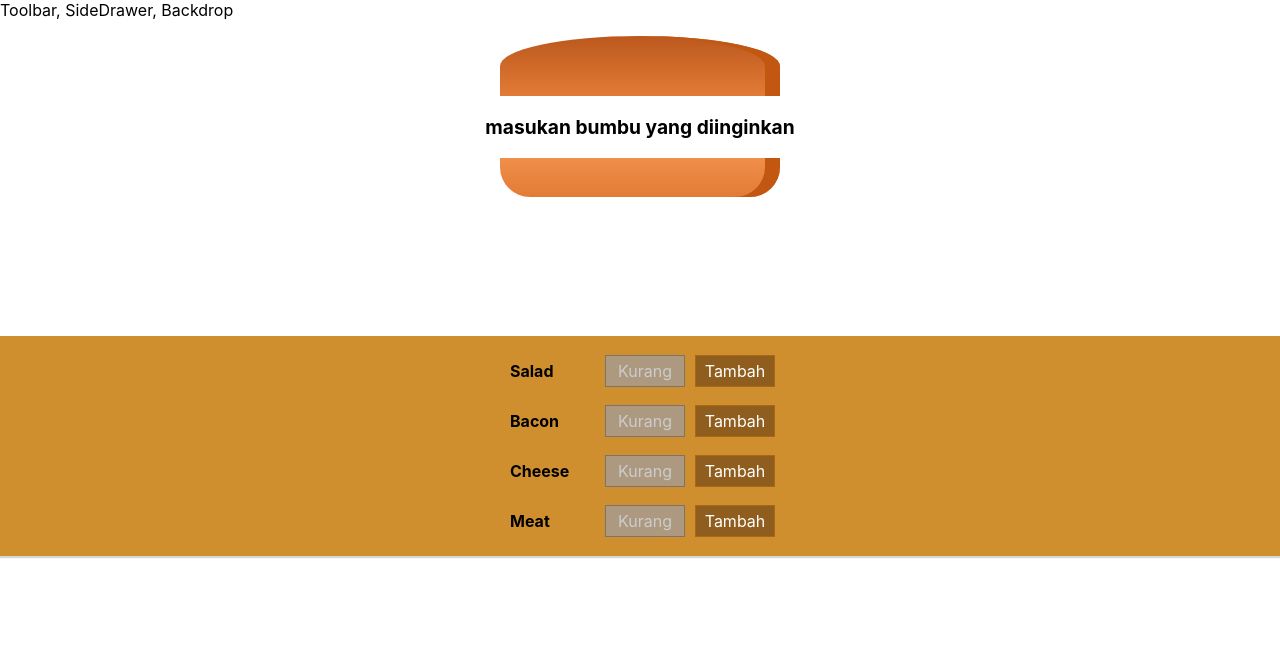
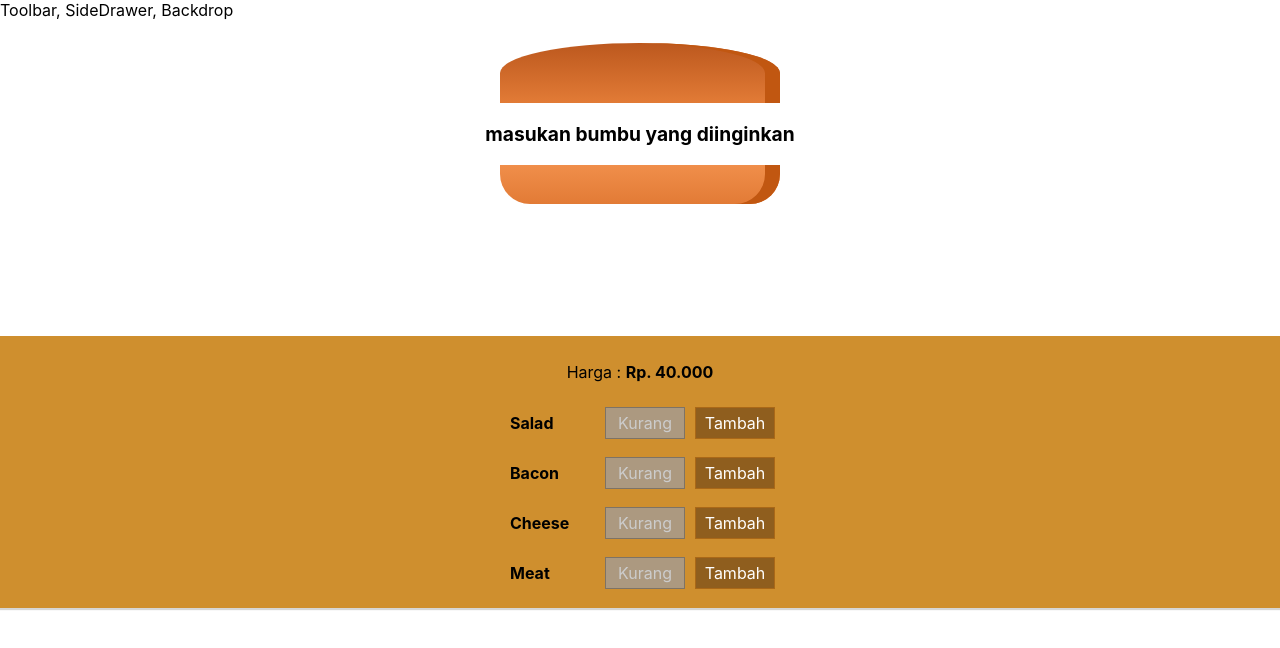
Before and after one commit to laodesafar/burger, a React (Create React App) app: page / in a window 1280 px wide. Shown: the top 648 px of the page. Built offline with nearby package versions, Linux system fonts and the light colour scheme.

Commit message:
menampilkan Update Harga

```diff
--- a/src/components/Burger/BuildControls/BuildControls.js
+++ b/src/components/Burger/BuildControls/BuildControls.js
@@ -9,8 +9,16 @@ const controls = [
     {label : 'Cheese', type: 'cheese'},
     {label : 'Meat', type: 'meat'}
 ];
+
+const convertoRupiah = (angka) => {
+    let rupiah = '';
+    let angkarev = angka.toString().split('').reverse().join('');
+	for(let i = 0; i < angkarev.length; i++) if(i%3 === 0) rupiah += angkarev.substr(i,3)+'.';
+	return 'Rp. '+rupiah.split('',rupiah.length-1).reverse().join('');
+}
 const buildControls = (props) => (
     <div className={classes.BuildControls}>
+    <p>Harga : <strong>{convertoRupiah(props.harga)}</strong></p>
         {controls.map(ctrl => (
           <BuildControl
           key={ctrl.label}
--- a/src/components/Burger/Burger.module.css
+++ b/src/components/Burger/Burger.module.css
@@ -2,6 +2,7 @@
    width: 100%;
    margin: auto;
    height: 250px;
+   overflow-y: scroll;
    text-align: center;
    font-weight: bold;
    font-size: 1.2rem;
--- a/src/containers/BurgerBuilder/BurgerBuilder.js
+++ b/src/containers/BurgerBuilder/BurgerBuilder.js
@@ -47,7 +47,7 @@ class BurgerBuilder extends Component {
     updatedBumbu[type] = updatedCount;
     const hargaDeduction = BUMBU_HARGA[type];
     const oldPrice = this.state.totalHarga;
-    const newPrice = oldPrice + hargaDeduction;
+    const newPrice = oldPrice - hargaDeduction;
     this.setState({ totalHarga: newPrice, bumbu: updatedBumbu });
   };
 
@@ -65,6 +65,7 @@ class BurgerBuilder extends Component {
           bumbuAdded={this.addBumbuHandler}
           bumbuRemoved={this.removeBumbuHandler}
           disabled={disableInfo}
+          harga={this.state.totalHarga}
         />
       </Aux>
     );
```
